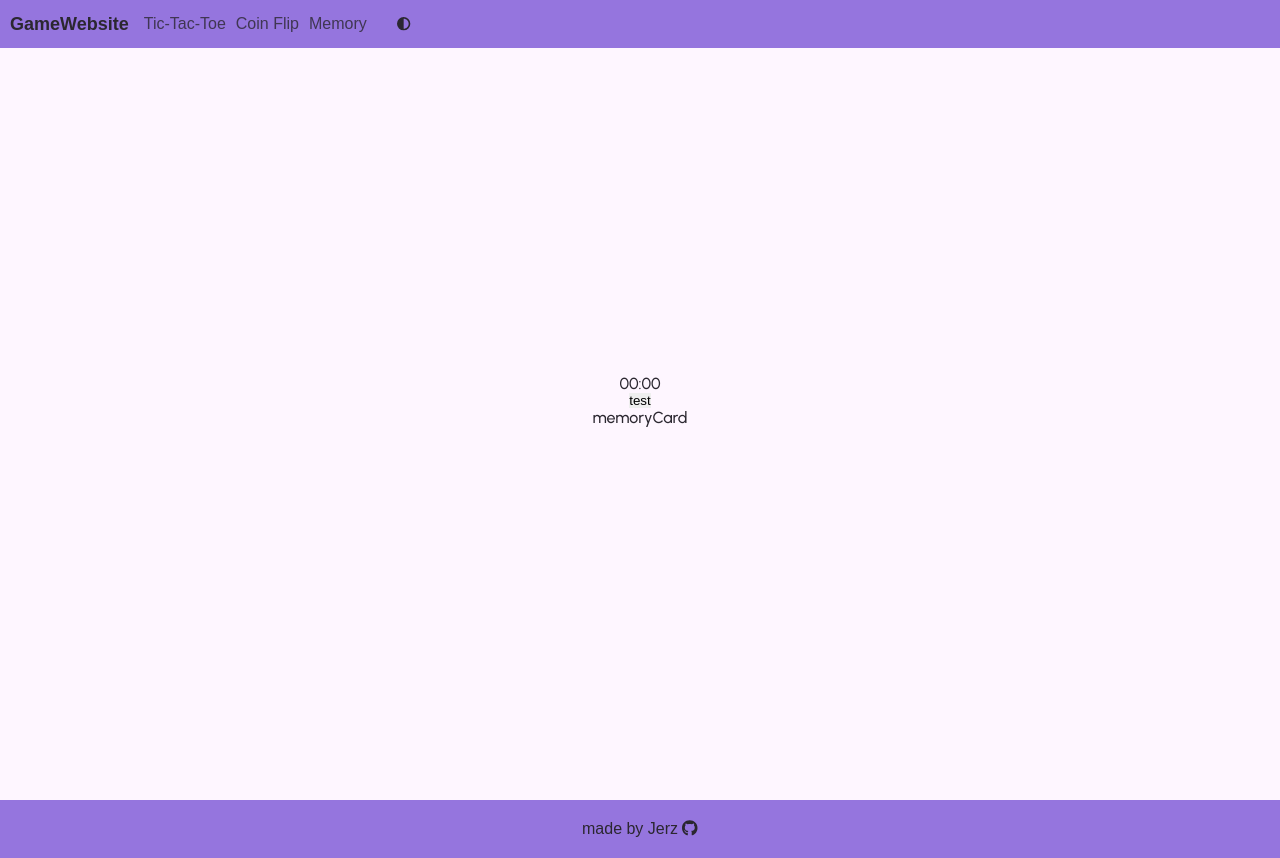
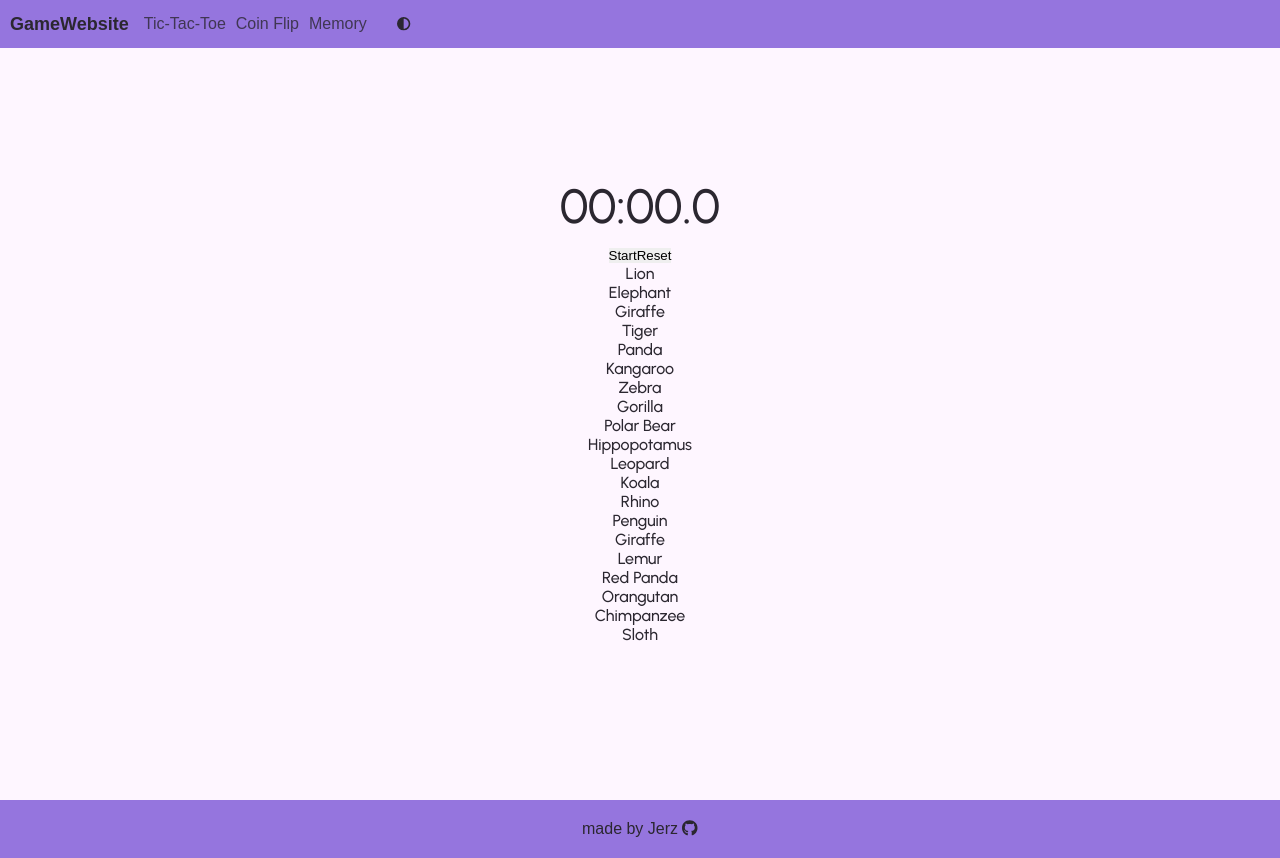
Before and after one commit to MarcinSzablak/game_website_vue, a Vue app: page / in a window 1280 px wide. Built offline with nearby package versions, Linux system fonts and the light colour scheme; a web font is replaced by a local one.

Commit message:
memory cards starded

```diff
--- /dev/null
+++ b/public/memoryCards.json
@@ -0,0 +1,102 @@
+[
+    {
+        "id": 1,
+        "name": "Lion",
+        "img": "lion.jpg"
+    },
+    {
+        "id": 2,
+        "name": "Elephant",
+        "img": "elephant.jpg"
+    },
+    {
+        "id": 3,
+        "name": "Giraffe",
+        "img": "giraffe.jpg"
+    },
+    {
+        "id": 4,
+        "name": "Tiger",
+        "img": "tiger.jpg"
+    },
+    {
+        "id": 5,
+        "name": "Panda",
+        "img": "panda.jpg"
+    },
+    {
+        "id": 6,
+        "name": "Kangaroo",
+        "img": "kangaroo.jpg"
+    },
+    {
+        "id": 7,
+        "name": "Zebra",
+        "img": "zebra.jpg"
+    },
+    {
+        "id": 8,
+        "name": "Gorilla",
+        "img": "gorilla.jpg"
+    },
+    {
+        "id": 9,
+        "name": "Polar Bear",
+        "img": "polar_bear.jpg"
+    },
+    {
+        "id": 10,
+        "name": "Hippopotamus",
+        "img": "hippo.jpg"
+    },
+    {
+        "id": 11,
+        "name": "Leopard",
+        "img": "leopard.jpg"
+    },
+    {
+        "id": 12,
+        "name": "Koala",
+        "img": "koala.jpg"
+    },
+    {
+        "id": 13,
+        "name": "Rhino",
+        "img": "rhino.jpg"
+    },
+    {
+        "id": 14,
+        "name": "Penguin",
+        "img": "penguin.jpg"
+    },
+    {
+        "id": 15,
+        "name": "Giraffe",
+        "img": "giraffe2.jpg"
+    },
+    {
+        "id": 16,
+        "name": "Lemur",
+        "img": "lemur.jpg"
+    },
+    {
+        "id": 17,
+        "name": "Red Panda",
+        "img": "red_panda.jpg"
+    },
+    {
+        "id": 18,
+        "name": "Orangutan",
+        "img": "orangutan.jpg"
+    },
+    {
+        "id": 19,
+        "name": "Chimpanzee",
+        "img": "chimpanzee.jpg"
+    },
+    {
+        "id": 20,
+        "name": "Sloth",
+        "img": "sloth.jpg"
+    }
+]
--- a/src/App.vue
+++ b/src/App.vue
@@ -16,19 +16,25 @@ export default{
 },
   created(){
     this.getLinks()
+    this.getMemoryCards()
   },
   data() {
     return {
-        links: [] as Array<any>,
-        theme: false as boolean
+      links: [] as Array<object>,
+      theme: false as boolean,
+      cards: [] as Array<any>
     }
   },
   methods: {
     async getLinks() {
-        let res = await fetch('navBarLinks.json');
-        let data = await res.json();
-
-        this.links = data;
+      let res = await fetch('navBarLinks.json');
+      let data = await res.json();
+      this.links = data;
+    },
+    async getMemoryCards(){
+      let res = await fetch('memoryCards.json');
+      let data = await res.json();
+      this.cards = data;
     },
     changeTheme(){
       this.theme = !this.theme
@@ -54,6 +60,7 @@ export default{
   ></coin-flip> -->
   <memory
     :theme="theme"
+    :cards="cards"
   ></memory>
 
   <new-footer
--- a/src/components/Memory.vue
+++ b/src/components/Memory.vue
@@ -2,10 +2,13 @@
 import Timer from './modules/Timer.vue'
 import MemoryCard from './modules/MemoryCard.vue'
 export default{
-    props:['theme'],
+    props:['theme', 'cards'],
     components:{
         Timer,
         MemoryCard
+    },
+    methods:{
+
     }
 }
 </script>
@@ -15,7 +18,10 @@ export default{
         class="main-container unselectable"
         :class="theme ? 'darkMain' : 'lightMain'">
         <timer></timer>
-        <memory-card></memory-card>
+        <memory-card
+            v-for="card in cards"
+            :card="card"
+        ></memory-card>
     </div>
 </template>
 
--- a/src/components/modules/MemoryCard.vue
+++ b/src/components/modules/MemoryCard.vue
@@ -1,11 +1,13 @@
 <script lang="ts">
 export default{
-    props:['theme'],
+    props:['card'],
 }
 </script>
 
 <template>
-     <div>memoryCard</div>
+     <div
+        :id="card.id"
+     >{{card.name}}</div>
 </template>
 
 <style scoped>
--- a/src/components/modules/Timer.vue
+++ b/src/components/modules/Timer.vue
@@ -1,34 +1,62 @@
-<script lang="ts">
-export default{
-    props:['theme'],
-    data(){
-        return{
-        }
+<script lang ="ts">
+export default {
+  data() {
+    return {
+      isRunning: false as boolean,
+      startTime: 0 as number,
+      currentTime: 0 as number,
+      interval: 0 as number,
+    };
+  },
+  computed: {
+    formattedTime(): string {
+      const time = this.isRunning ? Date.now() - this.startTime + this.currentTime : this.currentTime;
+      const minutes = Math.floor(time / 60000);
+      const seconds = ((time % 60000) / 1000).toFixed(1);
+      return `${minutes.toString().padStart(2, '0')}:${seconds.toString().padStart(4, '0')}`;
     },
-    methods:{
-
-    }
-}
+  },
+  methods: {
+    toggleTimer(): void {
+      if (this.isRunning) {
+        clearInterval(this.interval);
+        this.isRunning = false;
+        this.currentTime += Date.now() - this.startTime;
+      } else {
+        this.startTime = Date.now();
+        this.interval = setInterval(this.updateTime, 100);
+        this.isRunning = true;
+      }
+    },
+    updateTime():void {
+      this.currentTime = Date.now() - this.startTime;
+    },
+    reset():void {
+      clearInterval(this.interval);
+      this.isRunning = false;
+      this.startTime = 0;
+      this.currentTime = 0;
+    },
+  },
+};
 </script>
 
 <template>
-     <div class="timer">
-        <div class="seconds">
-            00
-        </div>
-        :
-        <div class="miliseconds">
-            00
-        </div>
-     </div>
-     <button
-
-     >test</button>
+  <div class="stopwatch">
+    <div class="timer">{{ formattedTime }}</div>
+    <button @click="toggleTimer">{{ isRunning ? 'Stop' : 'Start' }}</button>
+    <button @click="reset" :disabled="isRunning">Reset</button>
+  </div>
 </template>
 
 <style scoped>
-.timer{
-    display: flex;
-    flex-direction: row;
+.stopwatch {
+  text-align: center;
+  margin-top: 20px;
+}
+
+.timer {
+  font-size: 3em;
+  margin-bottom: 10px;
 }
 </style>
--- a/src/main.ts
+++ b/src/main.ts
@@ -1,6 +1,7 @@
 import { createApp } from 'vue';
 import App from './App.vue';
 import './main.scss';
+
 import { library } from '@fortawesome/fontawesome-svg-core'
 import { FontAwesomeIcon } from '@fortawesome/vue-fontawesome'
 import { fas } from '@fortawesome/free-solid-svg-icons'
```
